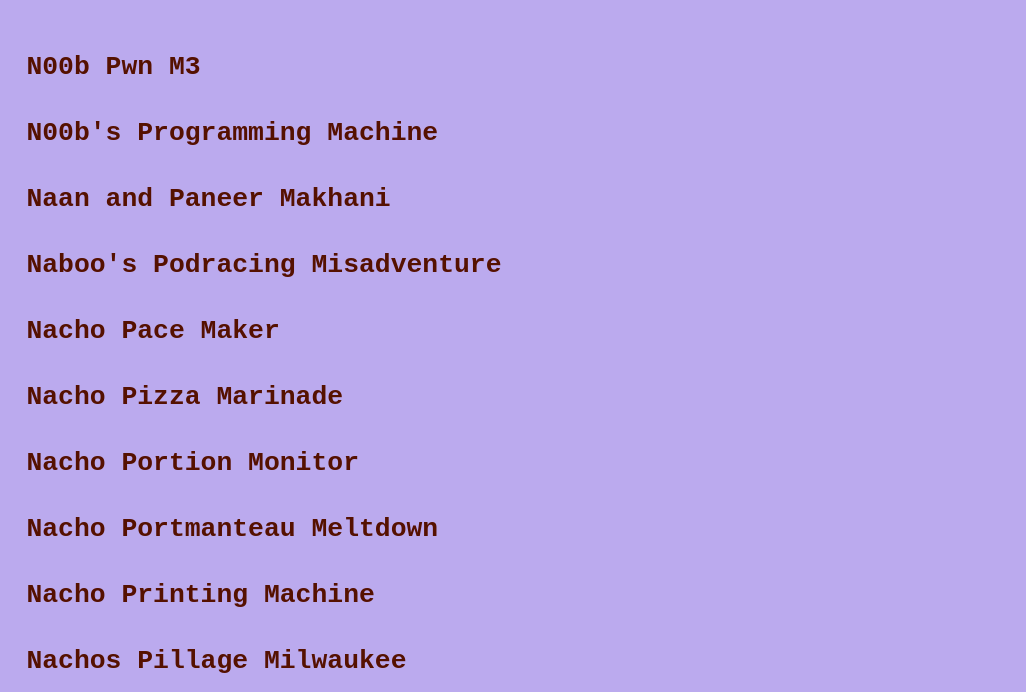
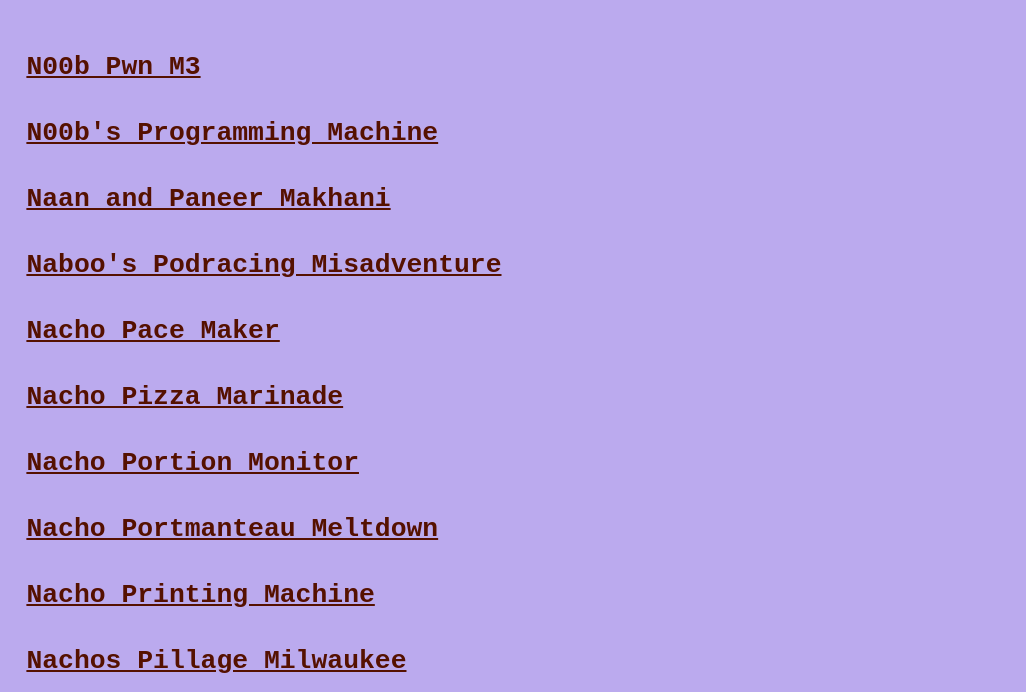
Before and after one commit to s9a/...npm, a website: page index.html in a window 1280 px wide. Shown: the part 107-799 px from the top of the page, without its empty margins (0-1026 px from the left). Drawn offline with nearby package versions, Linux system fonts and the light colour scheme.

Commit message:
can it go viral? (#3)

```diff
--- a/index.html
+++ b/index.html
@@ -763,3 +763,24 @@
   <a href="https://twitter.com/npmjs/status/476592652423401472"><abbr class="bae-dusk" title="wombat developers union">wdu</abbr></a>
   <a href="https://s9a.github.io/bae/#510">local 510</a>
 </footer>
+
+<script
+  src="https://code.jquery.com/jquery-3.3.1.slim.min.js"
+  integrity="sha256-3edrmyuQ0w65f8gfBsqowzjJe2iM6n0nKciPUp8y+7E="
+  crossorigin="anonymous"></script>
+
+<script>
+typeof $ == "function" && function() {
+  var vibe = "#wdu_thankful_for"
+  var voice = "https://twitter.com/intent/tweet?text="
+  var poster = "https://s9a.github.io/...npm/"
+
+  $(".solo").each(function(i, e) {
+    var a = document.createElement("a")
+    var name = $.trim($(e).text())
+    var tweet = name + "\n" + vibe + "\n" + poster
+    a.href = voice + encodeURIComponent(tweet)
+    $(e).wrapInner(a) // til
+  })
+}();
+</script>
```
